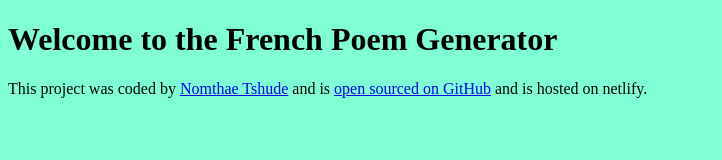
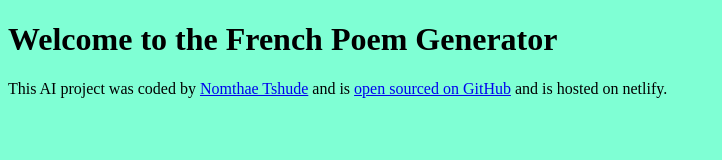
Before and after one commit to Nomthae28/Nomthae-French-poem-generator, a plain HTML site: page index.html in a window 1280 px wide. Shown: the whole page, without its empty margins (0-722 px from the left). Drawn offline with Linux system fonts and the light colour scheme.

Commit message:
edited body

```diff
--- a/index.html
+++ b/index.html
@@ -10,7 +10,7 @@
     <h1>Welcome to the French Poem Generator</h1>
 <script src="src/index.js"></script>
 <footer>
-    This project was coded by
+    This AI project was coded by
     <a href= "https://github.com/Nomthae28" target="_blank">Nomthae Tshude</a> and is <a href="https://github.com/Nomthae28/Nomthae-French-poem-generator" target="_blank"> open sourced on GitHub</a>
     and is hosted on netlify.
 </footer>
```
